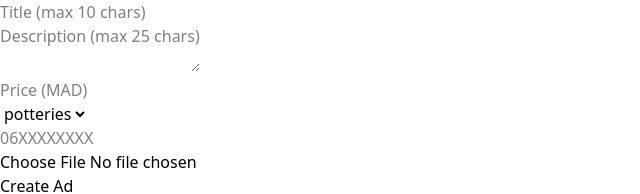
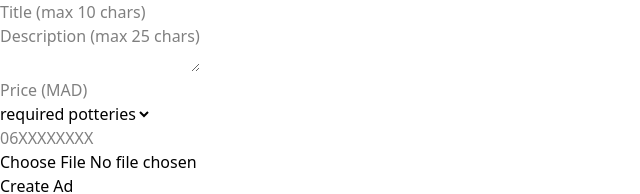
Before and after one commit to Rida-Lad/Classified-Ads-Board-Moroccan-Handicrafts-Frontend, a React (Vite) app: page /add in a window 1280 px wide. Shown: the top 194 px of the page, without its empty margins (0-640 px from the left). Built offline with nearby package versions, Linux system fonts and the light colour scheme; a web font is replaced by a local one.

Commit message:
MAKING THE INPUTS REQUIRED

```diff
--- a/src/pages/AddAdPage.jsx
+++ b/src/pages/AddAdPage.jsx
@@ -65,6 +65,7 @@ const AdForm = () => {
           onChange={handleChange}
           maxLength={10}
           placeholder="Title (max 10 chars)"
+          required
         />
         {errors.title && <div className="error">{errors.title}</div>}
       </div>
@@ -77,6 +78,7 @@ const AdForm = () => {
           onChange={handleChange}
           maxLength={25}
           placeholder="Description (max 25 chars)"
+          required
         />
         {errors.description && <div className="error">{errors.description}</div>}
       </div>
@@ -91,13 +93,15 @@ const AdForm = () => {
           min="0.01"
           step="0.01"
           placeholder="Price (MAD)"
+          required
         />
         {errors.price && <div className="error">{errors.price}</div>}
       </div>
 
       {/* Category Select */}
       <div>
-        <select name="category" value={formData.category} onChange={handleChange}>
+          required
+          <select name="category" value={formData.category} onChange={handleChange} required>
           {['potteries', 'jewelries', 'carpets', 'zelliges', 'others'].map(opt => (
             <option key={opt} value={opt}>{opt}</option>
           ))}
@@ -112,6 +116,7 @@ const AdForm = () => {
           value={formData.phone_number}
           onChange={handleChange}
           placeholder="06XXXXXXXX"
+          required
         />
         {errors.phone_number && <div className="error">{errors.phone_number}</div>}
       </div>
@@ -123,6 +128,7 @@ const AdForm = () => {
           name="image"
           onChange={handleFile}
           accept="image/*"
+          required
         />
         {errors.image && <div className="error">{errors.image}</div>}
       </div>
```
